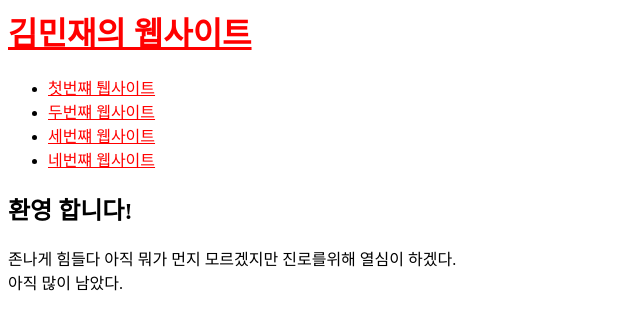
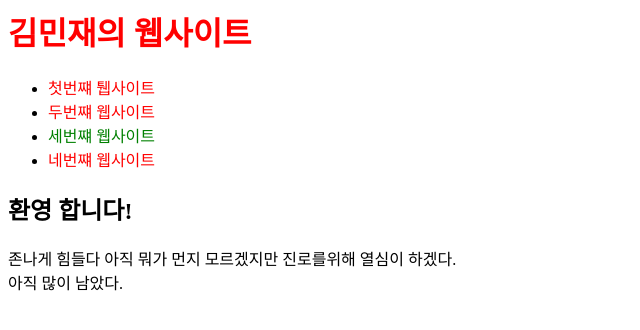
Before and after one commit to HelloNever/Web, a plain HTML site: page index.html in a window 1280 px wide. Shown: the whole page, without its empty margins (0-640 px from the left). Drawn offline with Linux system fonts and the light colour scheme.

Commit message:
Add files via upload

```diff
--- a/index.html
+++ b/index.html
@@ -7,7 +7,7 @@
 		<style>
 			a {
 				color: red;
-
+				text-decoration: none;
 			}
 		</style>
 	</head>
@@ -15,7 +15,7 @@
 		<ul>
 			<li><a href="1.html">첫번쨰 퉵사이트</a></li>
 			<li><a href="2.html">두번쨰 웹사이트</a></li>
-			<li><a href="3.html">세번쨰 웹사이트</a></li>
+			<li><a href="3.html" style="color:green">세번쨰 웹사이트</a></li>
 			<li><a href="4.html">네번쨰 웹사이트</a></li>
 		</ul>
 		<h2>환영 합니다!</h2>
```
